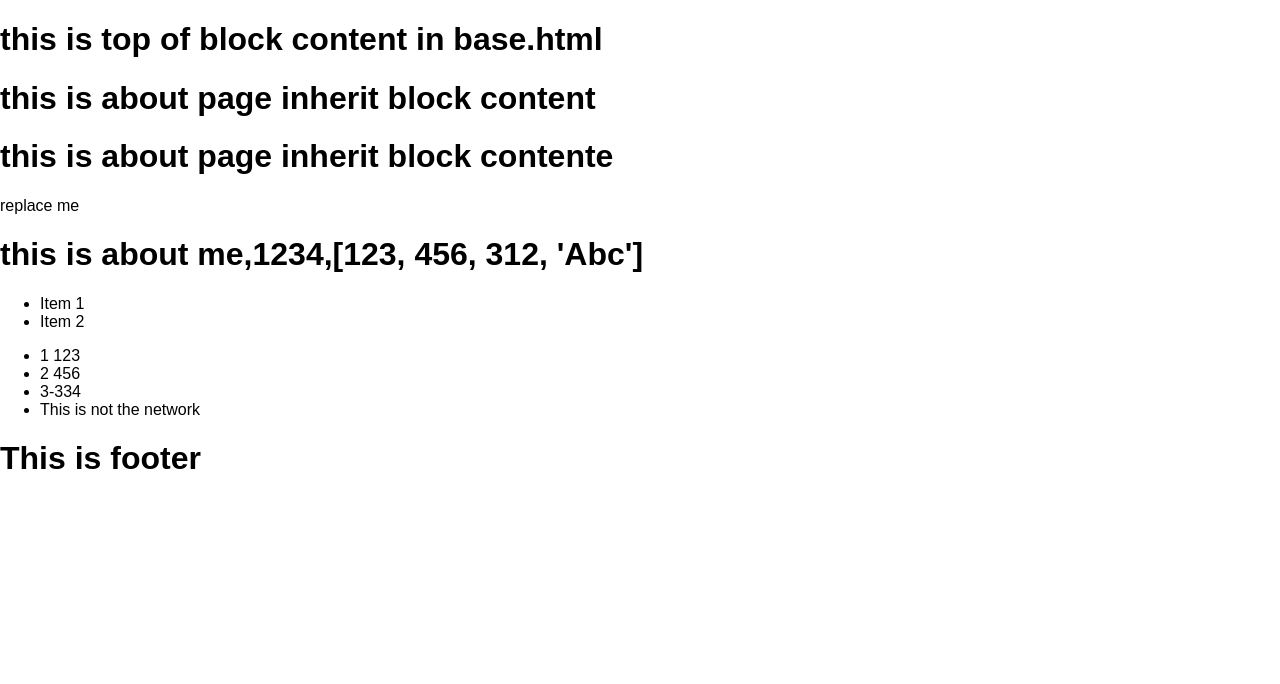
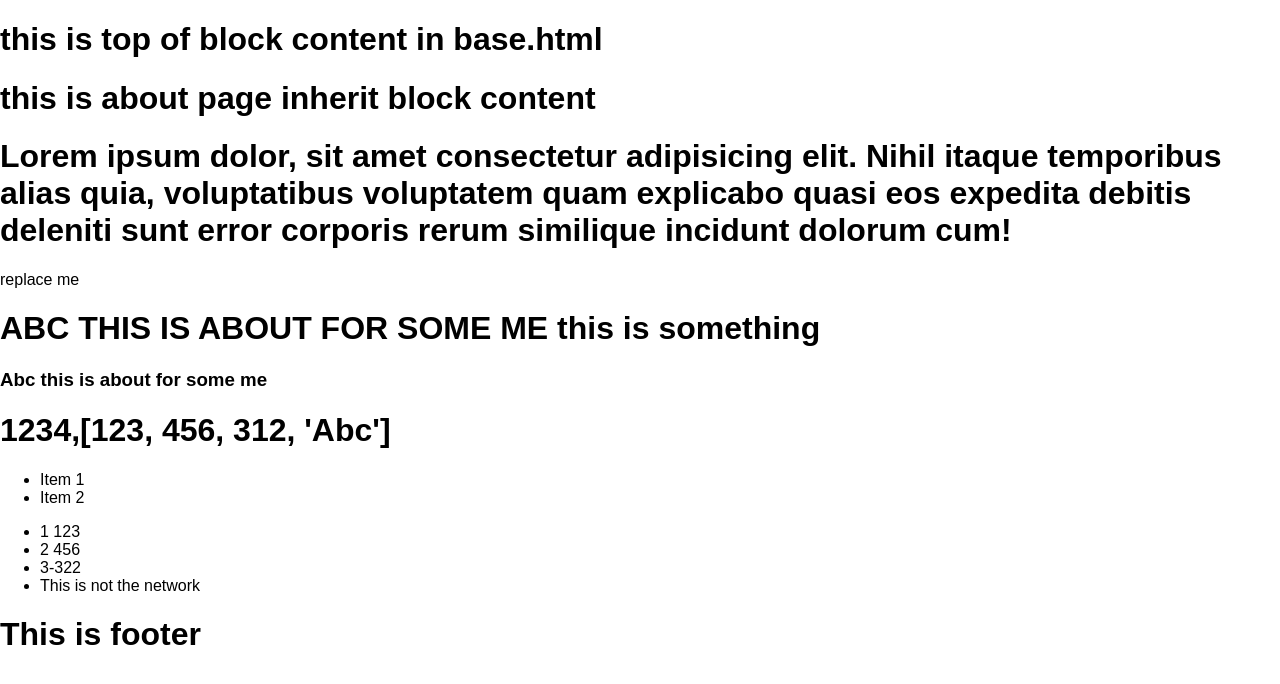
Before and after one commit to Althaf-official/complex_concepts_django, a Django app: page /about/ in a window 1280 px wide. Shown: the part 46-730 px from the top of the page. Run offline with Django 3.2, Linux system fonts and the light colour scheme.

Commit message:
template filters capfirst and upper

```diff
--- a/src/test_project/pages/views.py
+++ b/src/test_project/pages/views.py
@@ -16,7 +16,7 @@ def contact_view(request, *args, **kwargs):
 
 def about_view(request, *args, **kwargs):
     my_context = {
-        "my_text":"this is about me",
+        "title":"abc  this is about for some me",
         "this_is_true":True,
         "my_number": 1234,
         "my_list":[123,456,312,"Abc"],
--- a/src/test_project/templates/about.html
+++ b/src/test_project/templates/about.html
@@ -2,13 +2,14 @@
 
 {% block content %}
 <h1>this is about page inherit  block content</h1>
-<h1>this is about page inherit block contente</h1>
+<h1>Lorem ipsum dolor, sit amet consectetur adipisicing elit. Nihil itaque temporibus alias quia, voluptatibus voluptatem quam explicabo quasi eos expedita debitis deleniti sunt error corporis rerum similique incidunt dolorum cum!</h1>
 replace me
-
+<h1>{{ title|upper }} this is something</h1>
+<h3>{{ title|capfirst }}</h3>
 
 <p>
     <h1>
-        {{ my_text }},{{ my_number }},{{my_list}}
+        {{ my_number }},{{my_list}}
     </h1>
 </p>
 
@@ -20,7 +21,7 @@ replace me
 <ul>
 {% for abc in my_list  %}
     {% if abc == 312 %}
-        <li>{{ forloop.counter }}-{{ abc|add:22 }}</li>
+        <li>{{ forloop.counter }}-{{ abc|add:10 }}</li>
     {% elif abc == "Abc" %}
         <li>This is not the network</li>
     {% else %}
@@ -31,4 +32,5 @@ replace me
 </ul>
 
 
+
 {% endblock content %}
--- a/src/test_project/templates/base.html
+++ b/src/test_project/templates/base.html
@@ -6,6 +6,7 @@
         </title>
     </head>
     <body>
+
         {% include 'navbar.html' %}
         <h1>this is top of block content in base.html</h1>
         {% block content %}
```
